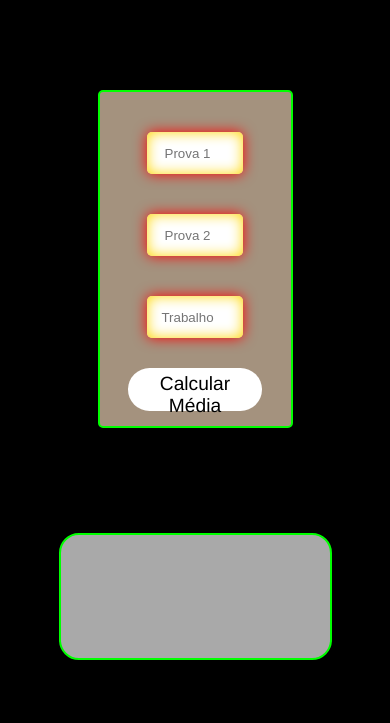
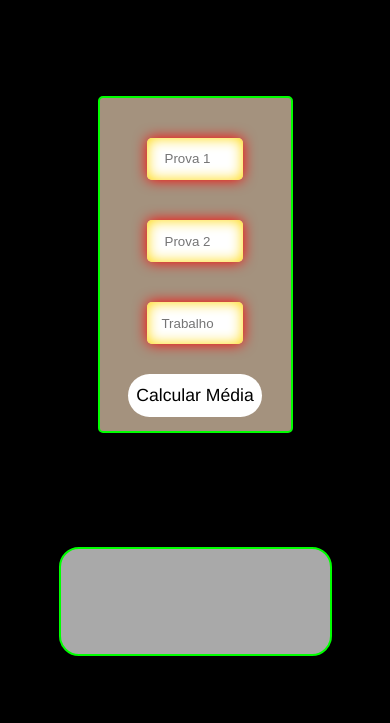
Before and after one commit to Jonathasds/calculandoMedia, a plain HTML site: page index.htm in a window 390 px wide. Shown: the part 121-844 px from the top of the page. Drawn offline with Linux system fonts and the light colour scheme.

Commit message:
atualizar responsividade

```diff
--- a/style.css
+++ b/style.css
@@ -150,69 +150,51 @@ button:hover {
 
 @media (max-width: 1024px) {
   #container {
-    width: 28%;
-    height: 40vh;
-  }
-}
-
-@media (max-width: 500px) {
-
-  .logo h1 {
-    font-size: 2.3em;
-  }
-
-  #container {
-    width: 50%;
-    height: 40vh;
-  }
-
-  .resultado {
-    background-color: darkgrey;
-    width: 70%;
-    height: 15vh;
-    text-align: center;
-    align-items: center;
-    border-radius: 20px;
-    margin-bottom: 10px;
+    width: 30%;
 
   }
 
-  .resultado p {
 
-    font-size: 1em;
-    padding: 10px;
+  button {
 
+    padding: 3px;
+    width: 80%;
+
+    font-size: 1.1em;
   }
+
+
+
+
+
+
 
 }
 
 
-@media (max-width: 320px) {
+
+
+
+
+@media (max-width: 499px) {
 
   .logo h1 {
-    font-size: 1.5em;
+    font-size: 5px;
   }
 
   #container {
-    width: 60%;
-    height: 50vh;
+    width: 80%;
+
   }
-
-  #container input {
-
-
-    width: 80%;
-    height: 7vh;
 
 
 
-  }
+
 
 
   .resultado {
 
     width: 80%;
-    height: 15vh;
 
   }
 
@@ -225,10 +207,10 @@ button:hover {
 
   button {
 
+    padding:3px;
+    width: 75%;
 
-    max-width: 75%;
-    height: 8vh;
-    font-size: 1.2em;
+    font-size: 1em;
   }
 
   .resultado p {
@@ -240,27 +222,76 @@ button:hover {
 
 
 
+@media (max-width: 500px) {
+
+  .logo h1 {
+    font-size: 2em;
+  }
+
+  #container {
+    width: 50%;
+
+  }
+
+  .resultado {
+
+    width: 70%;
+
+    text-align: center;
+
+  }
 
 
 
-@media (max-width: 375px) {
 
-  .logo h1 {
-    font-size: 1.8em;
+  button {
+
+    padding-bottom: 3px;
+    width: 80%;
+
+    font-size: 1.1em;
   }
-  #container {
-    width: 60%;
-    height: 50vh;
+  .resultado{
+
+    height:13vh ;
   }
 
-  #container input {
+  .resultado p {
+    text-align: center;
+    font-size: 1.1em;
+  }
+}
 
 
+@media (max-width: 750px) {
+
+  #container {
+    width: 50%;
+
+  }
+
+
+  button {
+
+    font-size: 1.1em;
+  }
+
+  .resultado {
+
     width: 70%;
-    height: 5vh;
 
+    text-align: center;
 
 
   }
 
+
+  .resultado p {
+    text-align: center;
+    font-size: 1em;
+    padding: 1px;
+
+  }
+
+
 }
```
